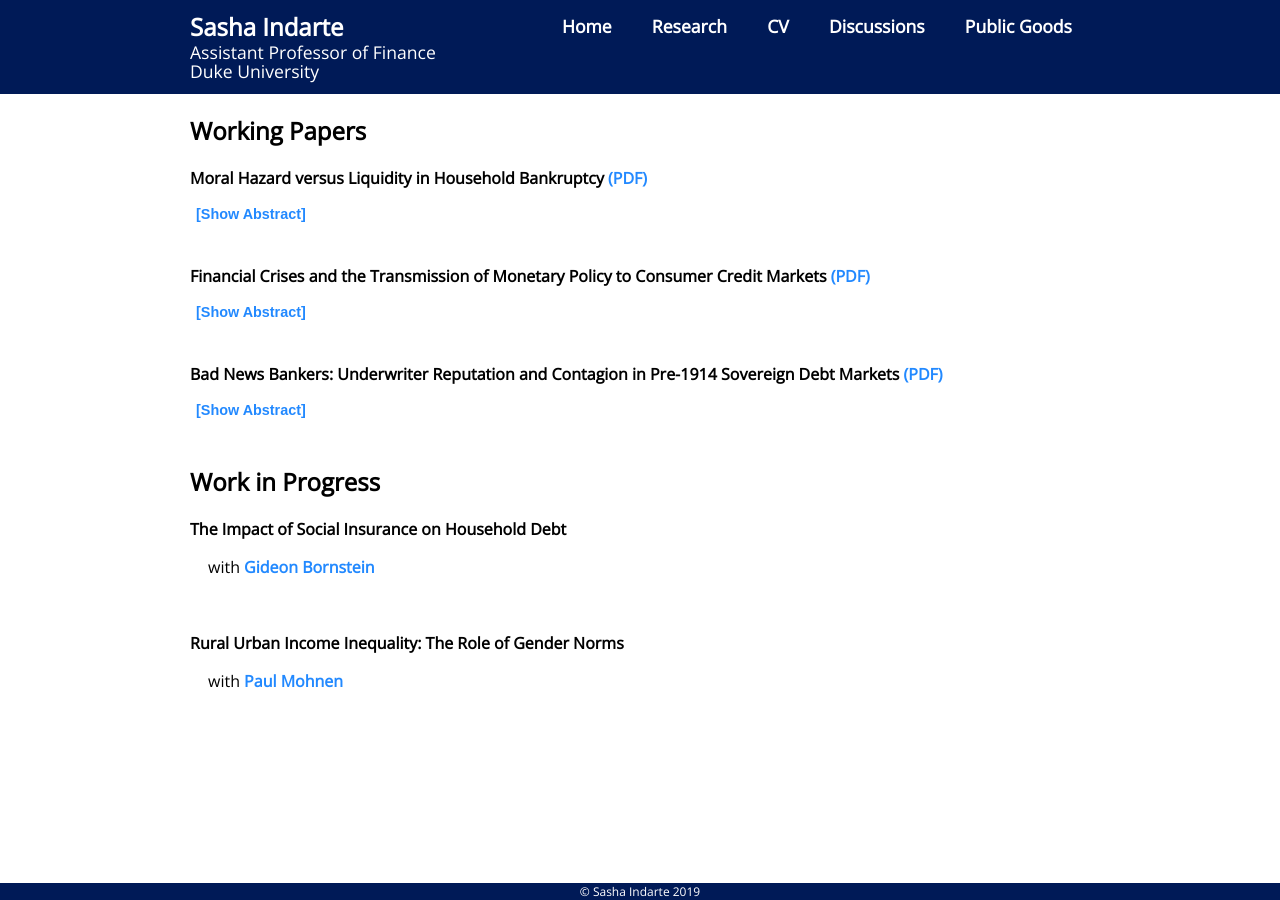
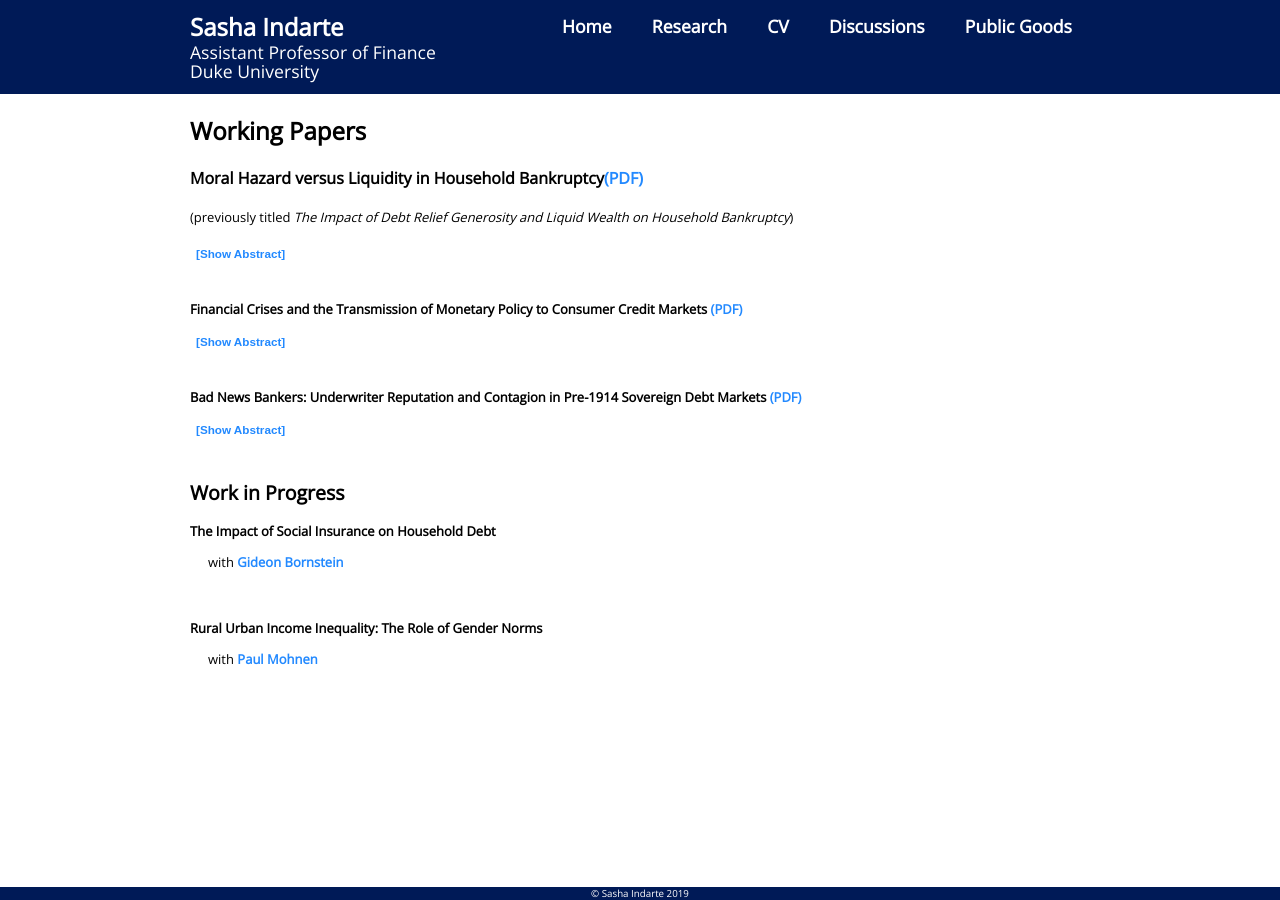
Before and after one commit to sashaindarte/sashaindarte.github.io, a Jekyll site: the page built from research/index.html, in a window 1280 px wide. Built offline with Jekyll 4.4.1, drawn with Linux system fonts in a browser that asks for light colours.

Commit message:
note old title

```diff
--- a/research/index.html
+++ b/research/index.html
@@ -7,7 +7,8 @@
 	<div class="singlecol">
 		<h2>Working Papers</h2>
 
-		<p><b>Moral Hazard versus Liquidity in Household Bankruptcy</b> <a href = "/research/si_bk_2020.pdf">(PDF)</a></p>
+		<p><b>Moral Hazard versus Liquidity in Household Bankruptcy</b><a href = "/research/si_bk_2020.pdf">(PDF)</a></p>
+		<p><font size="-1">(previously titled <i>The Impact of Debt Relief Generosity and Liquid Wealth on Household Bankruptcy</i>)</p>
 		<button class="accordion"></button>
 		<div class="panel">
 			<p align="justify">
```
